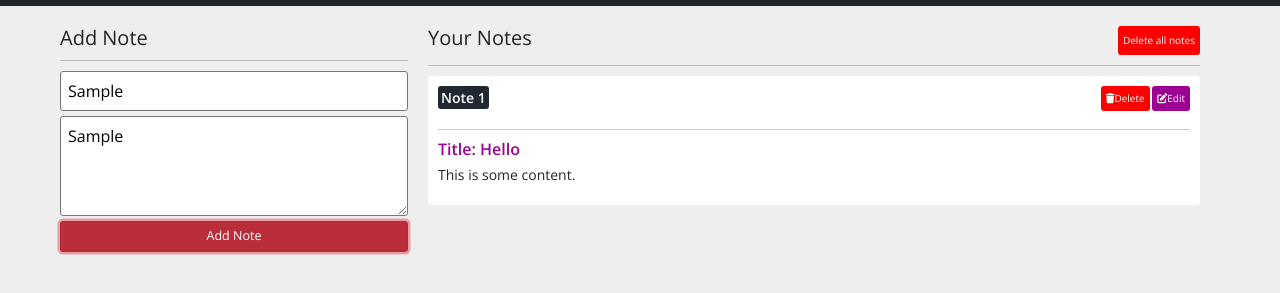
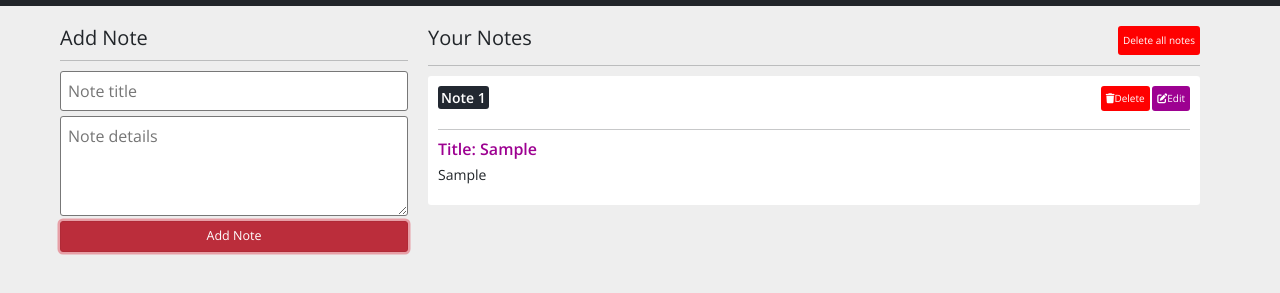
Before and after one commit to Bonghwa/Notes-App, a plain HTML site: page index.html in a window 1280 px wide. Both pictures are taken after typing "Sample", "Sample" into the empty fields and a click on the button "Add Note". Shown: the part 39-332 px from the top of the page. Drawn offline with nearby package versions, Linux system fonts and the light colour scheme.

Commit message:
JS: Show notes

```diff
--- a/index.html
+++ b/index.html
@@ -44,20 +44,7 @@
               <button class="clear note-btn">Delete all notes</button>
             </div>
             <hr />
-            <div id="notes">
-              <div class="note">
-                <div class="note-cta">
-                  <p class="note-counter">Note 1</p>
-                  <div class="note-cta-btn">
-                    <button class="note-btn"><i class="fas fa-trash"></i>Delete</button>
-                    <button class="note-btn edit-btn"><i class="fas fa-edit"></i>Edit</button>
-                  </div>
-                </div>
-                <hr />
-                <h3 class="note-title">Title: Hello</h3>
-                <p class="note-text">This is some content.</p>
-              </div>
-            </div>
+            <div id="notes"></div>
           </div>
         </div>
       </div>
--- a/main.js
+++ b/main.js
@@ -6,7 +6,7 @@ const noteBtn = document.querySelector('#add-btn'),
 
 function getNotes() {
   let notes = localStorage.getItem('notes');
-  if ((notes = null)) {
+  if (notes == null) {
     notesObj = [];
   } else {
     notesObj = JSON.parse(notes);
@@ -30,4 +30,36 @@ noteBtn.addEventListener('click', (e) => {
   localStorage.setItem('notes', JSON.stringify(notesObj));
 
   form.reset();
+  showNotes();
 });
+
+function showNotes() {
+  getNotes();
+
+  let html = '';
+  notesObj.forEach((element, index) => {
+    html += `
+    <div class="note">
+        <div class="note-cta">
+            <p class="note-counter">Note ${index + 1}</p>
+            <div class="note-cta-btn">
+                <button class="note-btn" id="${index}"><i class="fas fa-trash"></i>Delete</button>
+                <button class="note-btn edit-btn" id="${index}"><i class="fas fa-edit"></i>Edit</button>
+            </div>
+        </div>
+        <hr />
+        <h3 class="note-title">Title: ${element.title}</h3>
+        <p class="note-text">${element.text}</p>
+    </div>
+    `;
+  });
+
+  const noteElm = document.querySelector('#notes');
+  if (notesObj.length != 0) {
+    noteElm.innerHTML = html;
+  } else {
+    noteElm.innerHTML = `<p>No notes added. Please add a note.</p>`;
+  }
+}
+
+showNotes();
```
Also changed, not shown: style.css (line endings or trailing spaces).
